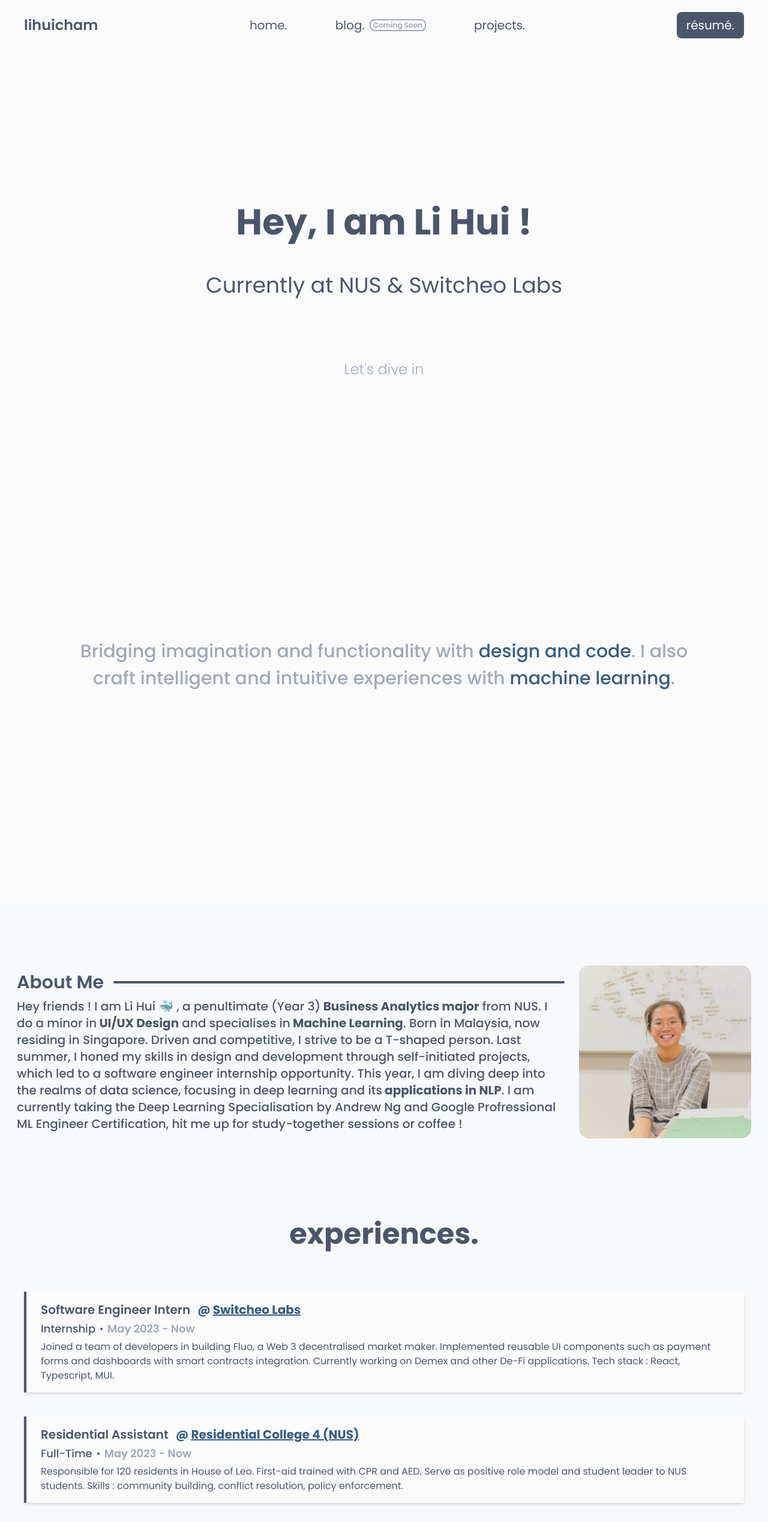
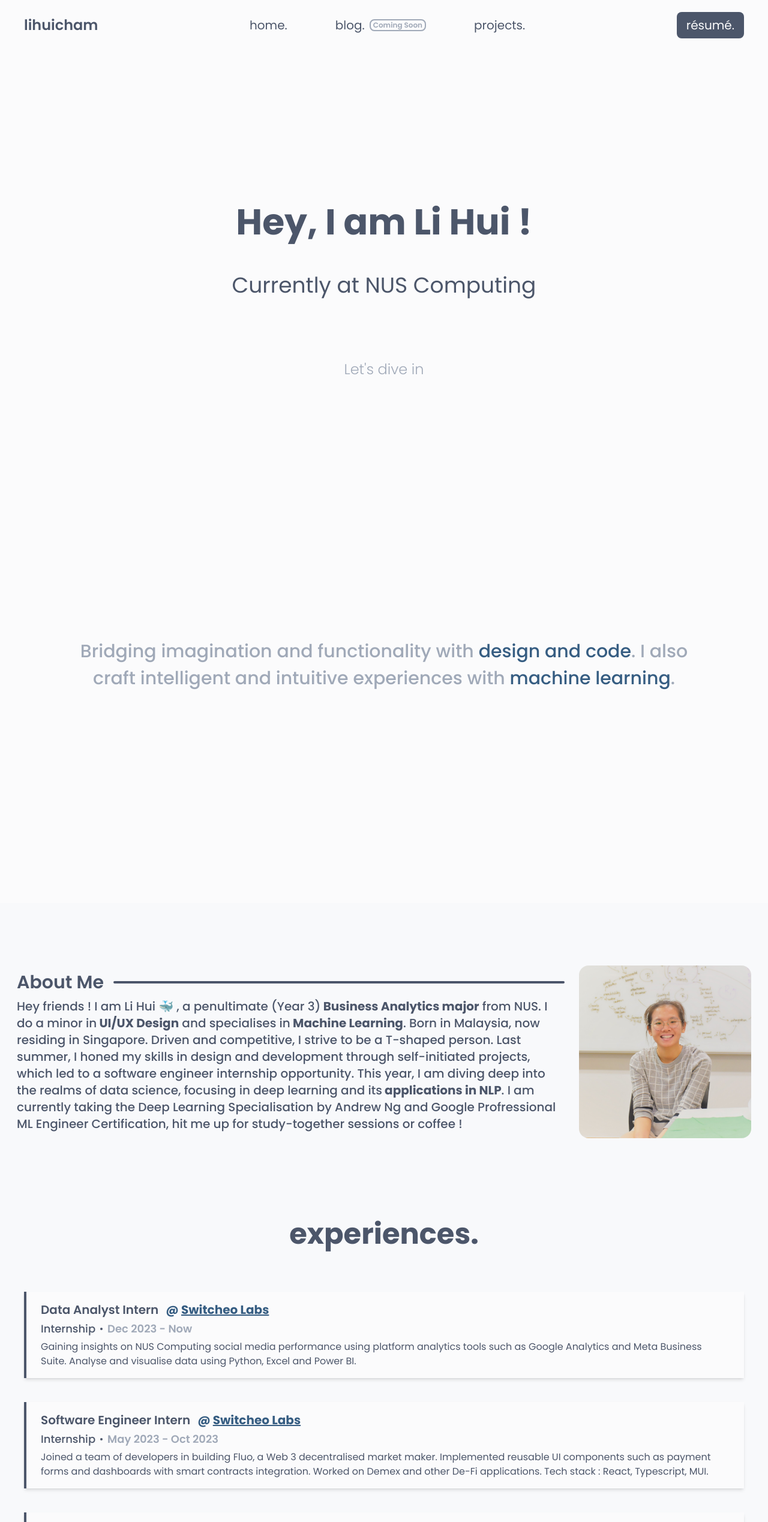
Before and after one commit to lihuicham/lihuicham.com-v2, a Next.js app: page / in a window 1280 px wide. Shown: the top 2538 px of the page at 60% size. Built offline with nearby package versions, Linux system fonts and the light colour scheme.

Commit message:
feat : add data analyst role

```diff
--- a/src/app/components/Home/Introduction.tsx
+++ b/src/app/components/Home/Introduction.tsx
@@ -3,7 +3,7 @@ const Introduction = () => {
     <div>
       <div className="container mx-auto text-primary-text w-full text-center pt-64">
         <h2 className="text-3xl font-bold md:text-6xl">Hey, I am Li Hui !</h2>
-        <h4 className="text-lg font-normal mt-2.5 md:text-4xl md:mt-14">Currently at NUS & Switcheo Labs</h4>
+        <h4 className="text-lg font-normal mt-2.5 md:text-4xl md:mt-14">Currently at NUS Computing</h4>
       </div>
       <div className="text-tertiary-text font-light text-center py-16 md:text-2xl md:mt-10">Let&apos;s dive in</div>
     </div>
--- a/src/app/components/constants/workData.ts
+++ b/src/app/components/constants/workData.ts
@@ -10,12 +10,21 @@ export interface Work {
 
 export const workData: Work[] = [
   {
+    role: 'Data Analyst Intern',
+    company: 'Switcheo Labs',
+    type: 'Internship',
+    from: 'Dec 2023',
+    to: 'Now',
+    description: 'Gaining insights on NUS Computing social media performance using platform analytics tools such as Google Analytics and Meta Business Suite. Analyse and visualise data using Python, Excel and Power BI.',
+    link: 'https://www.switcheo.com',
+  },
+  {
     role: 'Software Engineer Intern',
     company: 'Switcheo Labs',
     type: 'Internship',
     from: 'May 2023',
-    to: 'Now',
-    description: 'Joined a team of developers in building Fluo, a Web 3 decentralised market maker. Implemented reusable UI components such as payment forms and dashboards with smart contracts integration. Currently working on Demex and other De-Fi applications. Tech stack : React, Typescript, MUI.',
+    to: 'Oct 2023',
+    description: 'Joined a team of developers in building Fluo, a Web 3 decentralised market maker. Implemented reusable UI components such as payment forms and dashboards with smart contracts integration. Worked on Demex and other De-Fi applications. Tech stack : React, Typescript, MUI.',
     link: 'https://www.switcheo.com',
   },
   {
```
